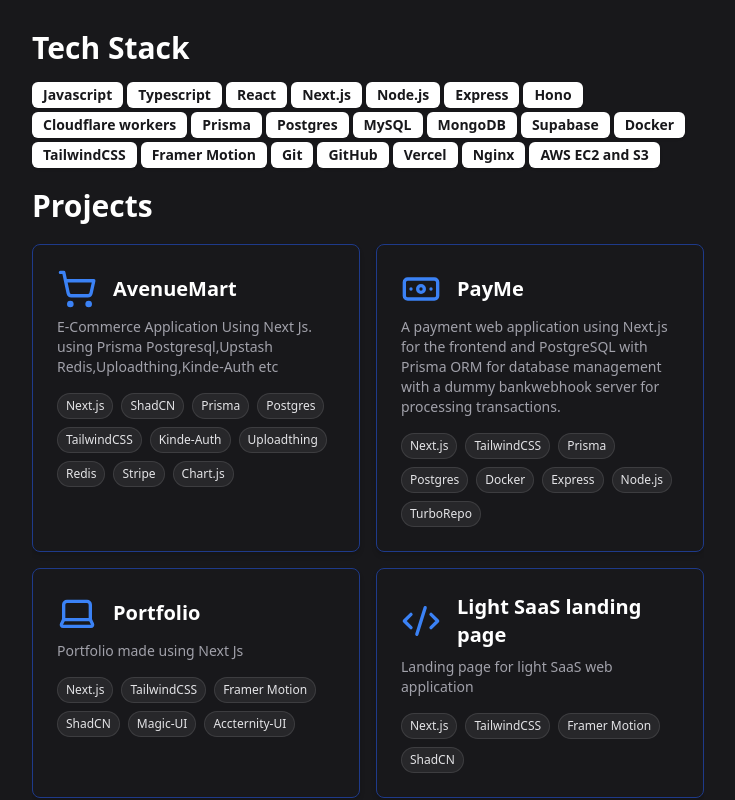
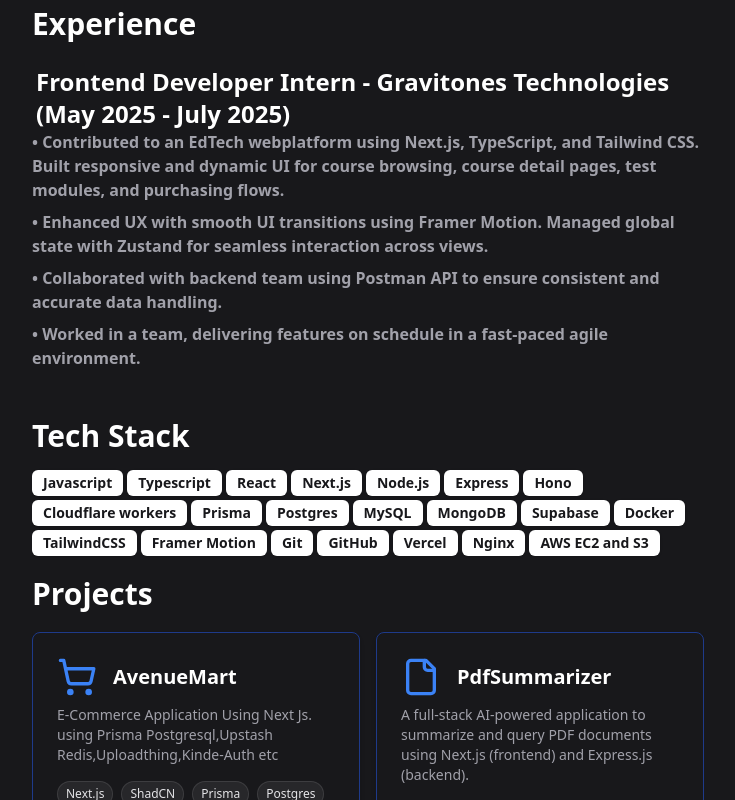
Before and after one commit to hm-aditya/portfolio, a Next.js app: page / in a window 1280 px wide. Shown: the part 520-1320 px from the top of the page, without its empty margins (272-1007 px from the left). Built offline with nearby package versions, Linux system fonts and the light colour scheme.

Commit message:
updated resume and added experience

```diff
--- a/app/(root)/page.tsx
+++ b/app/(root)/page.tsx
@@ -1,6 +1,7 @@
 "use client";
 import About from "@/components/About";
 import Contact from "@/components/Contact";
+import Experience from "@/components/Experience";
 import Header from "@/components/Header";
 import Projects from "@/components/Projects";
 import Skill from "@/components/Skill";
@@ -11,6 +12,7 @@
     <div className="relative  mb-16 mx-auto  max-w-2xl w-screen overflow-hidden ">
       <Header/>
       <About/>
+      <Experience/>
       <Skill/>
       <Projects/>
       <Contact/>
--- /dev/null
+++ b/components/Experience.tsx
@@ -0,0 +1,23 @@
+import React from "react";
+
+export default function Experience() {
+  return (
+    <div className="mb-6 md:block sm:mt-0">
+      <p className="text-3xl font-bold dark:text-white">Experience</p>
+      <br />
+       <p className="ml-1 text-2xl font-bold dark:text-white">Frontend Developer Intern - Gravitones Technologies <br /> (May 2025 - July 2025)</p>
+      <div className="text-zinc-700 dark:text-zinc-400 font-semibold space-y-2">
+       <ul> • Contributed to an EdTech webplatform using Next.js, TypeScript, and
+        Tailwind CSS. Built responsive and dynamic UI for course browsing,
+        course detail pages, test modules, and purchasing flows.
+        </ul>
+      <ul>  • Enhanced UX with smooth UI transitions using Framer Motion. Managed global state
+        with Zustand for seamless interaction across views. </ul>
+       <ul> • Collaborated with backend team using Postman API to ensure consistent and accurate data
+        handling.
+       </ul>
+       <ul> • Worked in a team, delivering features on schedule in a fast-paced agile environment.</ul>
+      </div>
+    </div>
+  );
+}
--- a/constants/index.ts
+++ b/constants/index.ts
@@ -13,6 +13,7 @@
   ShoppingCartIcon,
   VideoIcon,
 } from "lucide-react";
+import { title } from "process";
 
 export interface linksType {
   name: string;
@@ -38,7 +39,7 @@
   navbar: [
     { href: "/", icon: HomeIcon, label: "Home" },
     { href: "/projects", icon: LaptopMinimal, label: "Projects" },
-    {href:"https://drive.google.com/file/d/1qCL2dg_Juh2vSq5dpifIxuxnwddMm1ZX",icon:File,label:"Resume"},
+    {href:"https://drive.google.com/file/d/14tpuEgUc95hJXtQDuoufu0tfPh1Qx0AM/view?usp=drivesdk",icon:File,label:"Resume"},
   ],
   contact: {
     social: {
@@ -74,7 +75,7 @@
 export const SocialsData = {
   navbar: [
     { href: "/projects", icon: LaptopMinimal, label: "Projects" },
-    {href:"https://drive.google.com/file/d/1qCL2dg_Juh2vSq5dpifIxuxnwddMm1ZX",icon:File,label:"Resume"},
+    {href:"https://drive.google.com/file/d/14tpuEgUc95hJXtQDuoufu0tfPh1Qx0AM/view?usp=drivesdk",icon:File,label:"Resume"},
   ],
   contact: {
     social: {
@@ -142,7 +143,13 @@
       "Chart.js",
     ],
   },
-
+  {
+    title:"PdfSummarizer",
+    description:"A full-stack AI-powered application to summarize and query PDF documents using Next.js (frontend) and Express.js (backend).",
+    href:"https://pdfsummarizer-three.vercel.app/",
+    icon:File,
+    tags:["Next.js","TailwindCSS","Google Gemini API","langchain","Vercel","ChromaDB","Express","Node.js"],
+  },
   {
     title: "PayMe",
     description:
```
Also changed, not shown: 1 other file (tests, documents, lock files or other folders).
